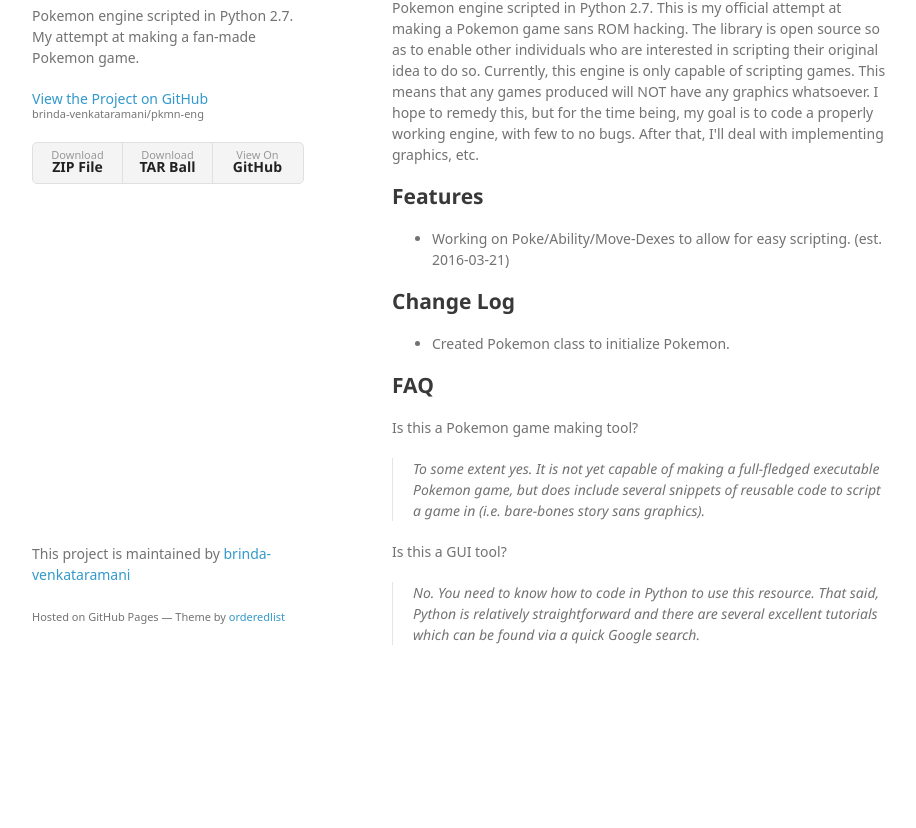
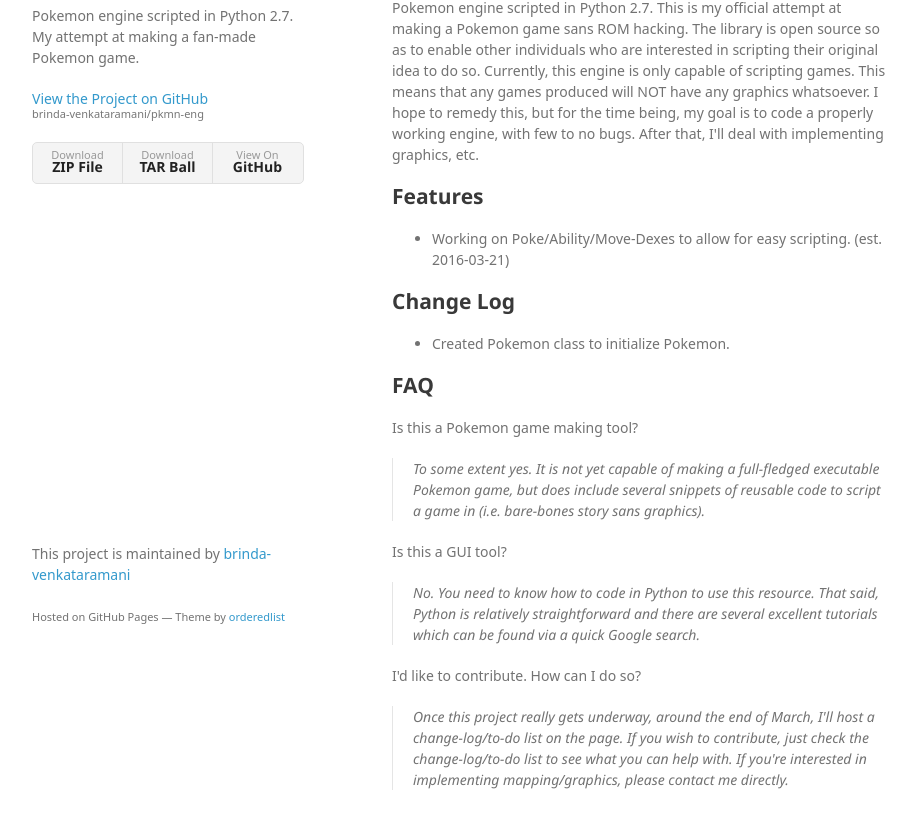
Before and after one commit to brinda-venkataramani/pkmn-eng, a plain HTML site: page index.html in a window 1280 px wide. Shown: the part 104-932 px from the top of the page, without its empty margins (178-1094 px from the left). Before the commit the page ends 819 px from the top, so only its background shows below. Drawn offline with Linux system fonts and the light colour scheme; a web font is replaced by a local one.

Commit message:
Create gh-pages branch via GitHub

```diff
--- a/index.html
+++ b/index.html
@@ -61,6 +61,12 @@
 <blockquote>
 <p>No. You need to know how to code in Python to use this resource. That said, Python is relatively straightforward and there are several excellent tutorials which can be found via a quick Google search.</p>
 </blockquote>
+
+<p>I'd like to contribute. How can I do so?</p>
+
+<blockquote>
+<p>Once this project really gets underway, around the end of March, I'll host a change-log/to-do list on the page. If you wish to contribute, just check the change-log/to-do list to see what you can help with. If you're interested in implementing mapping/graphics, please contact me directly.</p>
+</blockquote>
       </section>
       <footer>
         <p>This project is maintained by <a href="https://github.com/brinda-venkataramani">brinda-venkataramani</a></p>
```
Also changed, not shown: params.json (+1 -1 lines).
